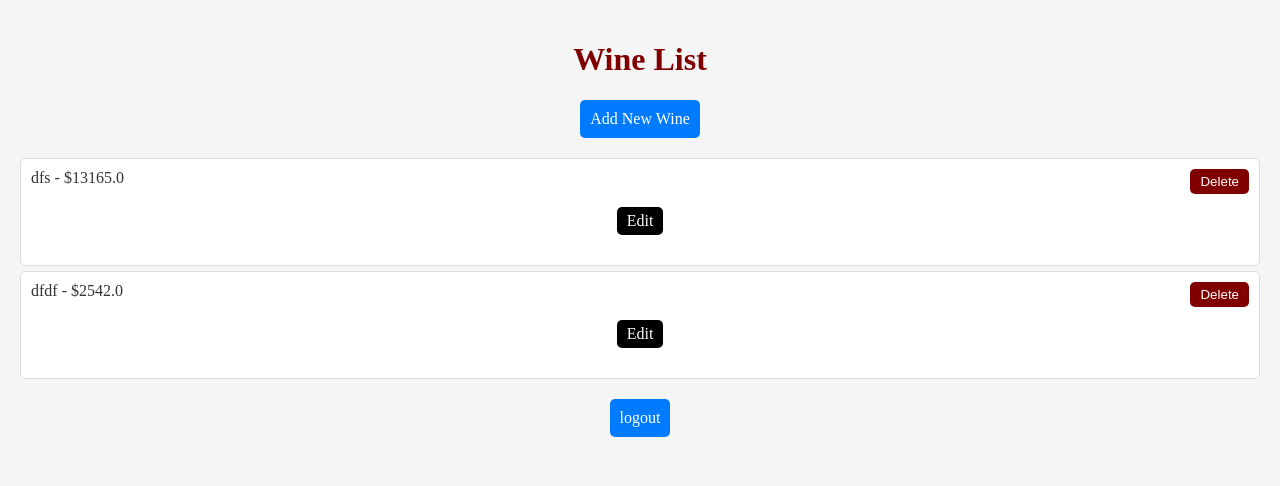
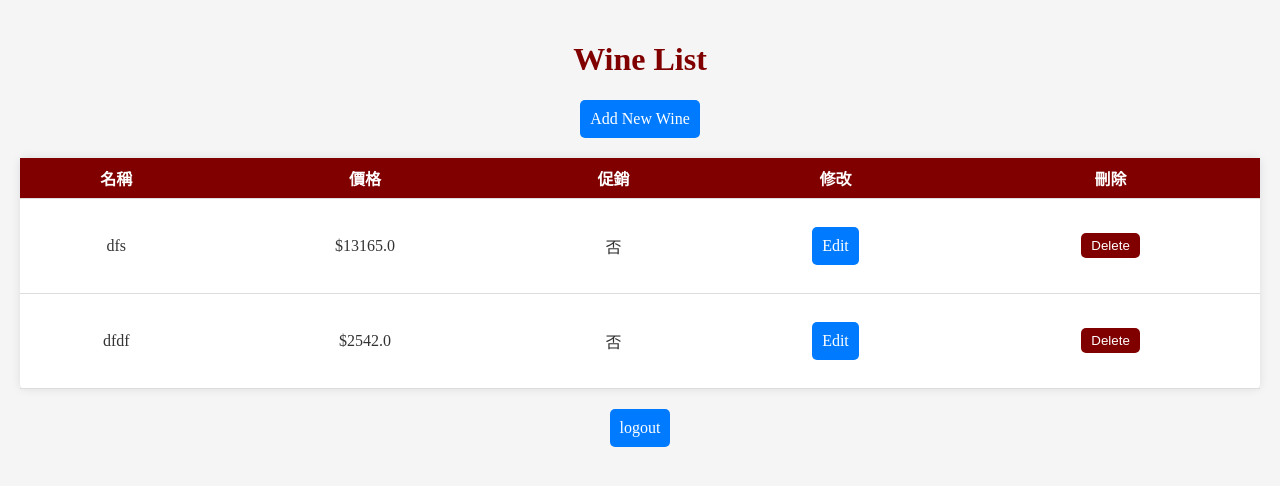
Before and after one commit to henry326532/flask_wine_shop, a Flask app: page /list_wine in a window 1280 px wide. Shown: the top 486 px of the page. Run offline with Flask 3, Linux system fonts and the light colour scheme; a user stored in the database is signed in.

Commit message:
modify the database tables

```diff
--- a/app.py
+++ b/app.py
@@ -36,11 +36,8 @@ class Wine(db.Model):
     description = db.Column(db.Text, nullable=False)
     price = db.Column(db.Float, nullable=False)
     image_path = db.Column(db.String(200), nullable=True)
-
-class FeaturedWine(db.Model):
-    id = db.Column(db.Integer, primary_key=True)
-    wine_id = db.Column(db.Integer, db.ForeignKey('wine.id'), nullable=False)
-    wine = db.relationship('Wine', backref=db.backref('featured', uselist=False))
+    # New column to indicate if the wine is featured or not
+    featured_wine = db.Column(db.Boolean, default=False)
 
 class User(UserMixin, db.Model):
     id = db.Column(db.Integer, primary_key=True)
--- a/static/list_wine.css
+++ b/static/list_wine.css
@@ -11,7 +11,7 @@ h1 {
     text-align: center;
 }
 
-a{
+a {
     display: block;
     width: max-content;
     margin: 20px auto;
@@ -28,37 +28,30 @@ a:hover {
     background-color: #0056b3;
 }
 
-ul a {
-    background-color: #000000; /* Matching the h1 color */
-    color: #ffffff;
-    text-decoration: none;
-    border: none;
-    padding: 5px 10px;
+table {
+    width: 100%;
+    border-collapse: collapse;
+    background-color: #fff;
     border-radius: 5px;
-    cursor: pointer;
+    box-shadow: 0 0 10px rgba(0, 0, 0, 0.1);
+    margin-top: 20px;
+
 }
 
-ul a:hover {
-    text-decoration: underline;
-    background-color: #454545;
+th, td {
+    padding: 8px;
+    text-align: center;
+    border-bottom: 1px solid #ddd;
+
 }
 
-ul {
-    list-style-type: none;
-    padding: 0;
+th {
+    background-color: #800000;
+    color: white;
 }
 
-li {
-    background-color: #fff;
-    border: 1px solid #ddd;
-    padding: 10px;
-    margin-bottom: 5px;
-    border-radius: 5px;
-    position: relative;
-}
-
-li form {
-    display: inline;
+tr:hover {
+    background-color: #f2f2f2;
 }
 
 input[type="submit"] {
@@ -68,9 +61,6 @@ input[type="submit"] {
     padding: 5px 10px;
     border-radius: 5px;
     cursor: pointer;
-    position: absolute;
-    right: 10px;
-    top: 10px;
 }
 
 input[type="submit"]:hover {
--- a/templates/add_wine.html
+++ b/templates/add_wine.html
@@ -17,6 +17,8 @@
         <input type="number" id="price" name="price" step="0.01" required><br>
         <label for="image">Image:</label><br>
         <input type="file" name="image" accept="image/*" required>
+        <label for="featured">Featured Wine:</label><br>
+        <input type="checkbox" id="featured" name="featured"><br>
         <button type="submit">Submit</button>
     </form>
     <a href="{{ url_for('index') }}">Back to home</a>
--- a/templates/edit_wine.html
+++ b/templates/edit_wine.html
@@ -17,6 +17,8 @@
         <input type="number" id="price" step="0.01" name="price" value="{{ wine.price }}" required><br>
         <label for="image">Image:</label><br>
         <input type="file" name="image" accept="image/*" required>
+        <label for="featured">Featured Wine:</label><br>
+        <input type="checkbox" id="featured" name="featured"><br>
         <button type="submit">Update Wine</button>
     </form>
     <a href="{{ url_for('index') }}">Back to home</a>
--- a/templates/list_wines.html
+++ b/templates/list_wines.html
@@ -9,18 +9,32 @@
 <body>
     <h1>Wine List</h1>
     <a href="{{ url_for('add_wine') }}" class="add-new-wine">Add New Wine</a>
-    <ul>
-        {% for wine in wines %}
-        <li>
-            <!-- {{ wine.name }} - {{ wine.description }} - ${{ wine.price }} -->
-            {{ wine.name }} - ${{ wine.price }}
-            <a href="{{ url_for('edit_wine', id=wine.id) }}">Edit</a>
-            <form action="{{ url_for('delete_wine', id=wine.id) }}" method="post">
-                <input type="submit" value="Delete">
-            </form>
-        </li>
-        {% endfor %}
-    </ul>
+    <table>
+        <thead>
+            <tr>
+                <th>名稱</th>
+                <th>價格</th>
+                <th>促銷</th>
+                <th>修改</th>
+                <th>刪除</th>
+            </tr>
+        </thead>
+        <tbody>
+            {% for wine in wines %}
+            <tr>
+                <td>{{ wine.name }}</td>
+                <td>${{ wine.price }}</td>
+                <td>{% if wine.featured_wine %}是{% else %}否{% endif %}</td>
+                <td><a href="{{ url_for('edit_wine', id=wine.id) }}">Edit</a></td>
+                <td>
+                    <form action="{{ url_for('delete_wine', id=wine.id) }}" method="post">
+                        <input type="submit" value="Delete">
+                    </form>
+                </td>
+            </tr>
+            {% endfor %}
+        </tbody>
+    </table>
     <a href="{{ url_for('logout') }}">logout</a>
 </body>
 </html>
```
Also changed, not shown: static/add_wine.css (+26 -1 lines), templates/list_wines copy.html (added, +26 -0 lines), static/db_wines/qrcode-generator.png (added), static/images/contact.png, wine.db.
